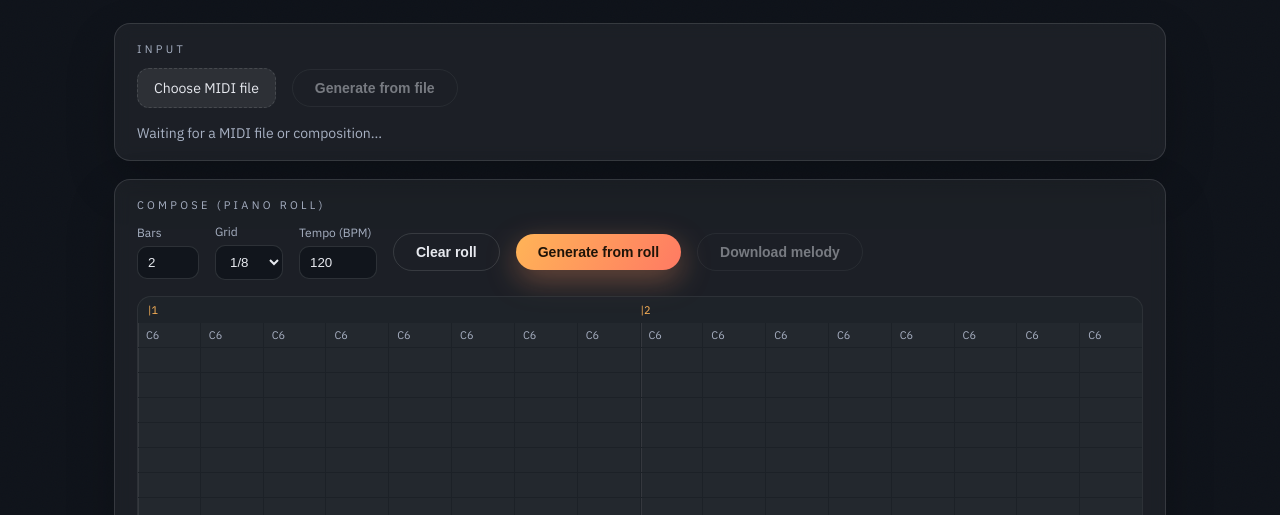
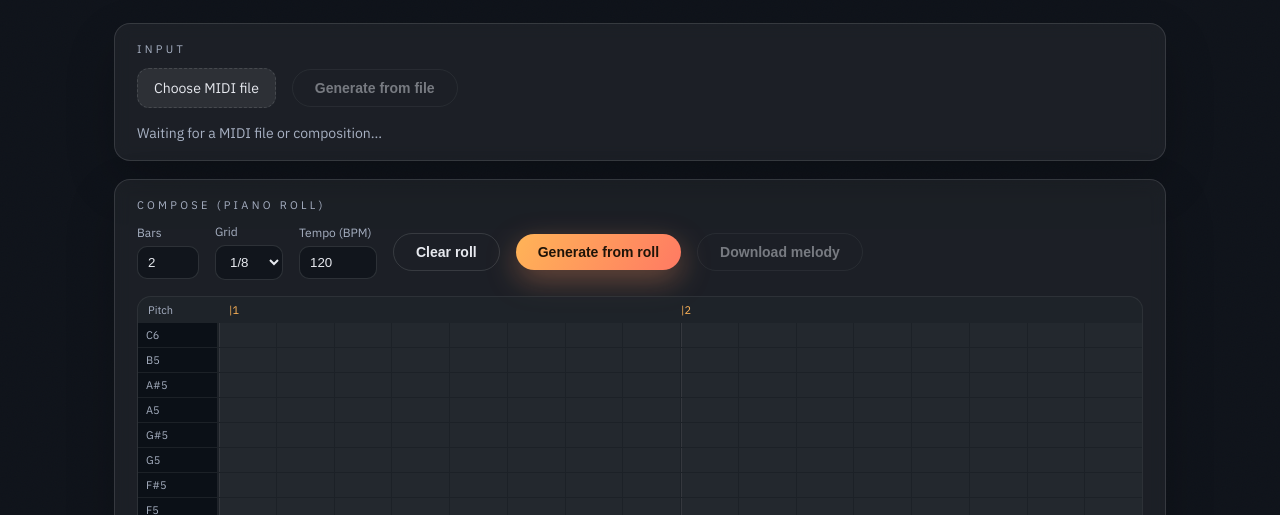
Before and after one commit to KG-NINJA/midibanso, a plain HTML site: page index.html in a window 1280 px wide. Shown: the part 285-800 px from the top of the page. Drawn offline with Linux system fonts and the light colour scheme.

Commit message:
Add files via upload

```diff
--- a/app.js
+++ b/app.js
@@ -389,7 +389,10 @@ function buildRoll() {
 
   rollNotes = Array(steps).fill(null);
   els.rollHeader.innerHTML = "";
-  els.rollHeader.style.gridTemplateColumns = `repeat(${steps}, minmax(24px, 1fr))`;
+  els.rollHeader.style.gridTemplateColumns = `80px repeat(${steps}, minmax(24px, 1fr))`;
+  const labelHead = document.createElement("div");
+  labelHead.textContent = "Pitch";
+  els.rollHeader.appendChild(labelHead);
   for (let s = 0; s < steps; s += 1) {
     const div = document.createElement("div");
     if (s % stepsPerBar === 0) div.style.color = "#ffb457";
@@ -401,19 +404,17 @@ function buildRoll() {
   rows.forEach((midi, rowIdx) => {
     const row = document.createElement("div");
     row.className = "roll-row";
-    row.style.gridTemplateColumns = `repeat(${steps}, minmax(24px, 1fr))`;
+    row.style.gridTemplateColumns = `80px repeat(${steps}, minmax(24px, 1fr))`;
+    const label = document.createElement("div");
+    label.className = "roll-label-cell";
+    label.textContent = pitchLabel(midi);
+    row.appendChild(label);
     for (let step = 0; step < steps; step += 1) {
       const cell = document.createElement("div");
       cell.className = "roll-cell";
       if (step % stepsPerBar === 0) cell.classList.add("bar");
       cell.dataset.step = String(step);
       cell.dataset.midi = String(midi);
-      if (rowIdx === 0) {
-        const label = document.createElement("div");
-        label.className = "roll-label";
-        label.textContent = pitchLabel(midi);
-        cell.appendChild(label);
-      }
       cell.addEventListener("click", () => {
         const current = rollNotes[step];
         const newVal = current === midi ? null : midi;
--- a/style.css
+++ b/style.css
@@ -133,6 +133,19 @@ p {
   gap: 1px;
 }
 
+.roll-label-cell {
+  position: sticky;
+  left: 0;
+  background: rgba(10, 15, 22, 0.9);
+  border-right: 1px solid rgba(255, 255, 255, 0.08);
+  display: flex;
+  align-items: center;
+  padding: 0 8px;
+  font-size: 11px;
+  color: var(--muted);
+  z-index: 2;
+}
+
 .roll-cell {
   background: rgba(255, 255, 255, 0.03);
   cursor: pointer;
@@ -147,15 +160,6 @@ p {
   background: linear-gradient(120deg, #7fd7ff 0%, #7e9bff 100%);
 }
 
-.roll-label {
-  position: absolute;
-  left: 8px;
-  top: 50%;
-  transform: translateY(-50%);
-  font-size: 11px;
-  color: var(--muted);
-  pointer-events: none;
-}
 
 .file {
   position: relative;
```
